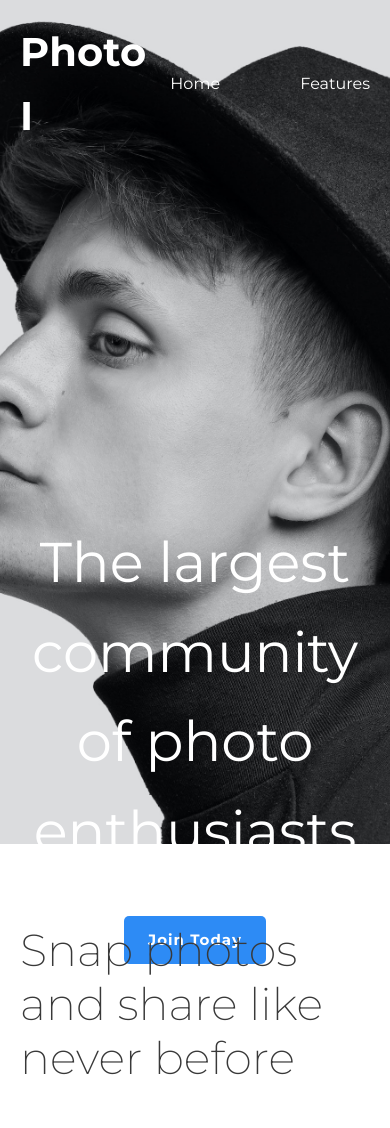
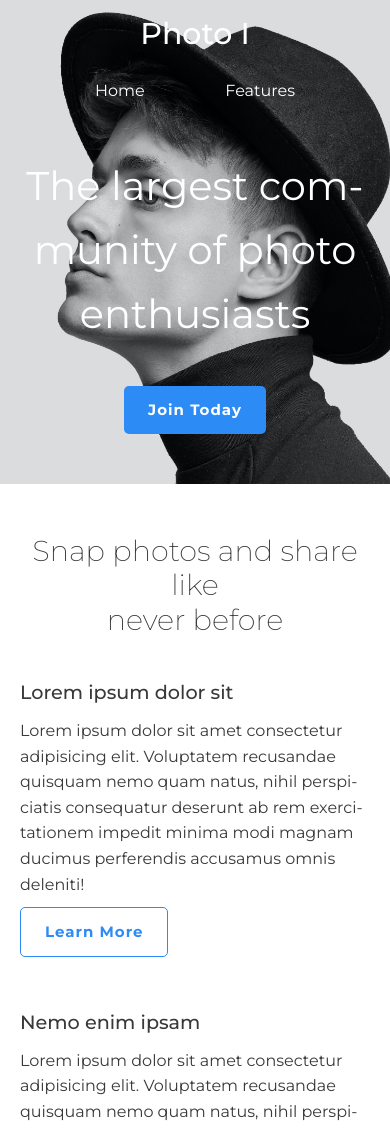
Before and after one commit to jtipec/Ejercicio-027, a plain HTML site: page index.html in a window 390 px wide. Shown: the top 1128 px of the page. Drawn offline with Linux system fonts and the light colour scheme.

Commit message:
development - se termino proyecto con diseño responsivo

```diff
--- a/sass/base/_utility.scss
+++ b/sass/base/_utility.scss
@@ -28,3 +28,21 @@
 .u-center { text-align: center; }
 .u-left { text-align: left; }
 .u-right { text-align: right; }
+
+@media screen and (max-width: 768px) {
+    .u-display-1{
+        font-size: 2.5rem;
+        margin-bottom: 40px;
+    }
+    .u-display-2 {
+        font-size: 1.8rem;
+        text-align: center;
+    }
+    .u-display-3 {
+        font-size: 1.2rem;
+        font-weight: 500;
+    }
+    .u-flex {
+        flex-direction: column;
+    }
+}
--- a/sass/layouts/_footer.scss
+++ b/sass/layouts/_footer.scss
@@ -9,3 +9,9 @@
     color: $white-color;
     font-size: 12px;
 }
+@media screen and (max-width: 768px) {
+    .link--youtube {
+        padding-top: 10px;
+        font-size: 10px;
+    }
+}
--- a/sass/layouts/_header.scss
+++ b/sass/layouts/_header.scss
@@ -6,3 +6,8 @@
     height: 100vh;
     color: $white-color;
 }
+@media screen and (max-width: 768px) {
+    .mainheader {
+        height: 100%;
+    }
+}
--- a/sass/layouts/_navbar.scss
+++ b/sass/layouts/_navbar.scss
@@ -14,3 +14,13 @@
     display: inline-block;
     padding: 20px 0;
 }
+
+@media screen and (max-width: 768px) {
+    .navbar {
+        padding: 10px 0;
+    }
+    .logo {
+        font-size: 30px;
+        font-weight: 500;
+    }
+}
--- a/sass/layouts/_sectionFeatures.scss
+++ b/sass/layouts/_sectionFeatures.scss
@@ -10,3 +10,18 @@
 .features-row-content {
     width: 48%;
 }
+
+@media screen and (max-width: 768px) {
+    .features {
+        padding: 50px 0 0 0;
+    }
+    .features-row {
+        flex-direction: column;
+        padding-bottom: 0;
+        padding-top: 0;
+    }
+    .features-row-content {
+        width: 100%;
+        padding-bottom: 50px;
+    }
+}
--- a/sass/layouts/_showcase.scss
+++ b/sass/layouts/_showcase.scss
@@ -2,3 +2,9 @@
     text-align: center;
     padding-top: 350px;
 }
+@media screen and (max-width: 768px) {
+    .showcase {
+        padding-top: 20px;
+        padding-bottom: 50px;
+    }
+}
```
Also changed, not shown: css/style.css.
